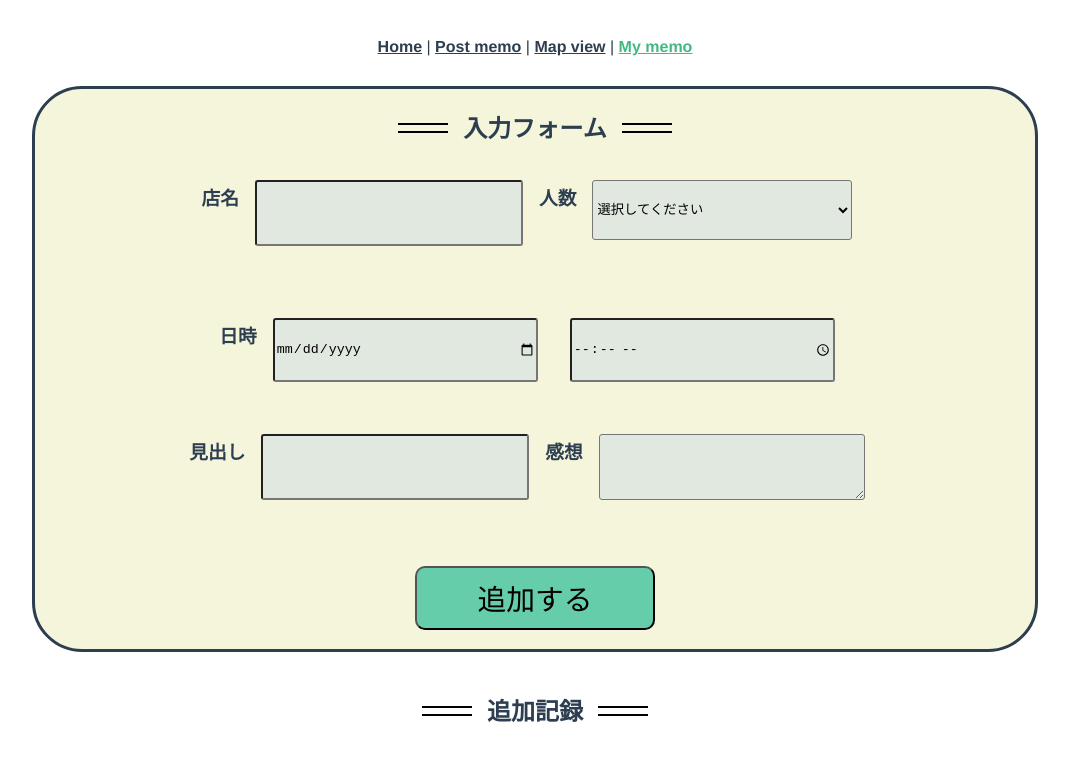
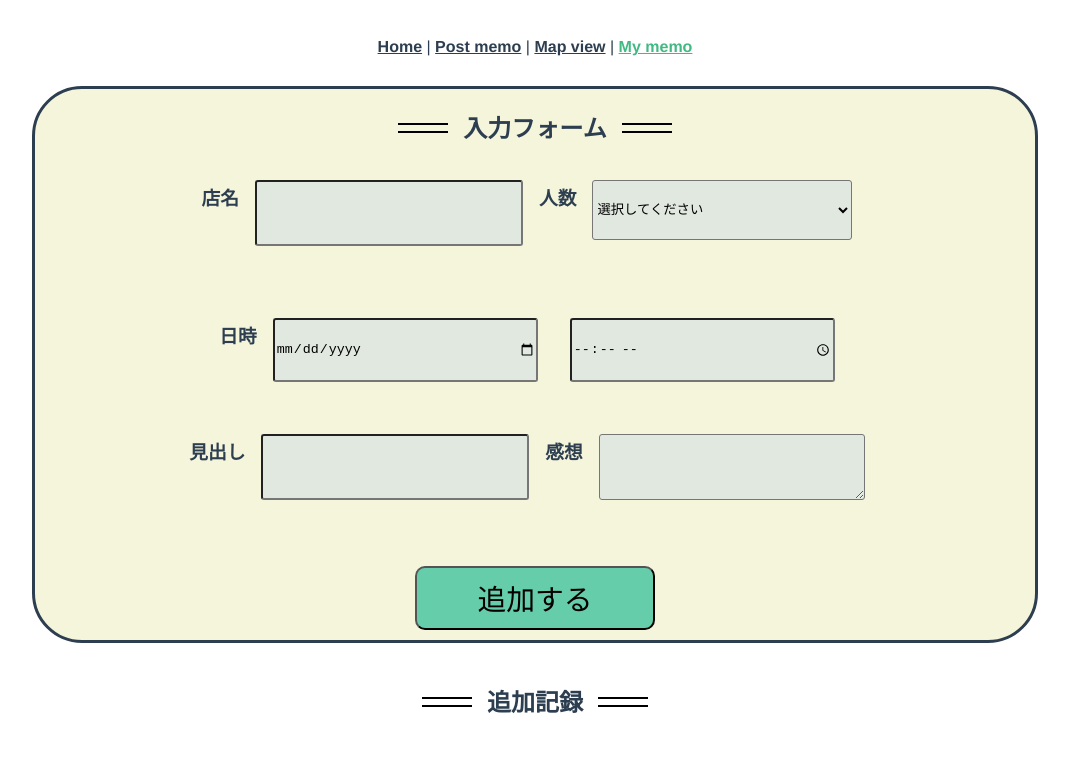
Before and after one commit to webex20-team-2/team-original-app, a Vue app: page /my-memo in a window 1280 px wide. Shown: the top 760 px of the page, without its empty margins (105-1174 px from the left). Built offline with nearby package versions, Linux system fonts and the light colour scheme.

Commit message:
CSSの変更6

```diff
--- a/src/views/MyMemo.vue
+++ b/src/views/MyMemo.vue
@@ -108,7 +108,6 @@ export default {
   justify-content: space-around;
   align-items: center;
   width: 1000px;
-  height: 560px;
   margin-left: auto;
   margin-right: auto;
   margin-top: auto;
```
